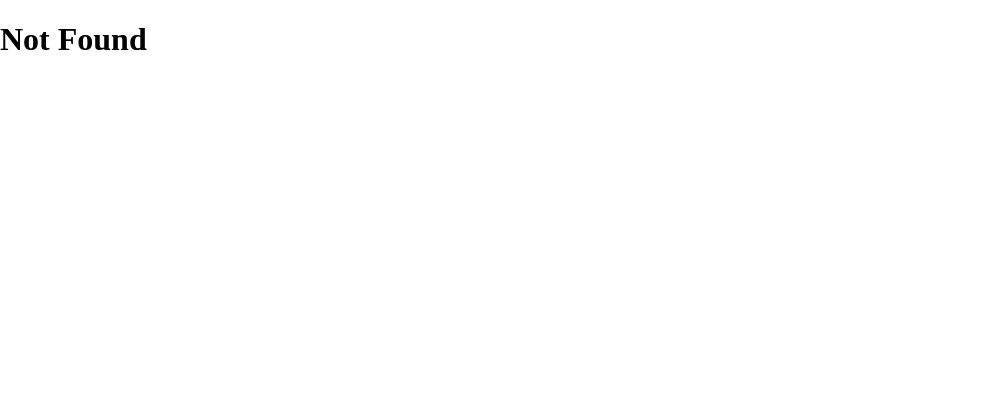
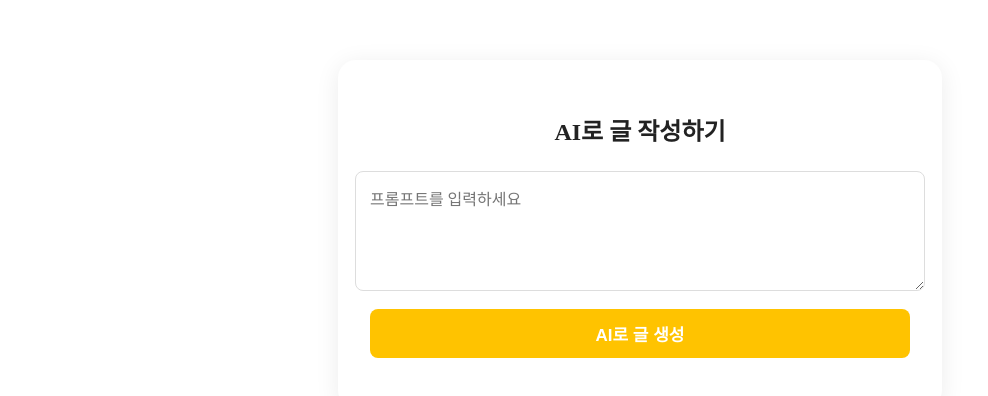
Before and after one commit to Team-Ampersand/HoneyPot-Client, a React (Create React App) app: page /ai-writing in a window 1280 px wide. Shown: the top 396 px of the page, without its empty margins (0-988 px from the left). Built offline with nearby package versions, Linux system fonts and the light colour scheme; sample sign-in values are in the browser's storage.

Commit message:
feat: ai 기능 제작

```diff
--- a/src/App.js
+++ b/src/App.js
@@ -1,4 +1,4 @@
-import { BrowserRouter as Router, Routes, Route } from "react-router-dom";
+import { BrowserRouter, Routes, Route } from "react-router-dom";
 import {
   Main,
   Onboarding,
@@ -17,6 +17,7 @@ import "react-toastify/dist/ReactToastify.css";
 import { useEffect } from "react";
 import { useLocation, useNavigate } from "react-router-dom";
 import getToken from "./apis/getToken";
+import AIWriting from "./components/AIWriting";
 
 function AuthGuard({ children }) {
   const location = useLocation();
@@ -43,7 +44,7 @@ function App() {
   return (
     <div>
       <GlobalStyles />
-      <Router>
+      <BrowserRouter>
         <AuthGuard>
           <Routes>
             <Route path="/" element={<Root />} />
@@ -56,10 +57,11 @@ function App() {
             <Route path="/posting/:id" element={<Posting />} />
             <Route path="/edit" element={<Edit />} />
             <Route path="/mypage" element={<Mypage />} />
+            <Route path="/ai-writing" element={<AIWriting />} />
             <Route path="*" element={<h1>Not Found</h1>} />
           </Routes>
         </AuthGuard>
-      </Router>
+      </BrowserRouter>
       <ToastContainer
         position="top-right"
         autoClose={2000}
--- /dev/null
+++ b/src/components/AIWriting/index.jsx
@@ -0,0 +1,88 @@
+import React, { useState } from "react";
+import { useNavigate } from "react-router-dom";
+import {
+  Container,
+  Title,
+  PromptTextarea,
+  GenerateButton,
+  ResultContainer,
+  ResultTitle,
+  ResultContent,
+  ConfirmButton,
+} from "./style";
+
+const AIWriting = () => {
+  const [prompt, setPrompt] = useState("");
+  const [aiTitle, setAiTitle] = useState("");
+  const [aiContent, setAiContent] = useState("");
+  const [loading, setLoading] = useState(false);
+  const navigate = useNavigate();
+
+  const handleAIWrite = async () => {
+    setLoading(true);
+    try {
+      const apiKey = process.env.REACT_APP_AI_API_KEY;
+
+      const payload = {
+        text: prompt,
+        key: apiKey,
+      };
+      console.log("Request payload:", payload);
+
+      const response = await fetch(
+        "https://translate-api-school.gosport.kr/result",
+        {
+          method: "POST",
+          headers: { "Content-Type": "application/json" },
+          body: JSON.stringify(payload),
+        }
+      );
+      if (response.ok) {
+        const data = await response.json();
+        const content = data.result;
+        const [titleLine, ...bodyLines] = content.split("\n");
+        setAiTitle(titleLine.replace("[제목]", "").trim());
+        setAiContent(bodyLines.join("\n").trim());
+      } else {
+        alert("AI 글 생성 실패: " + response.status);
+      }
+    } catch (e) {
+      alert("서버 통신 오류: " + e.message);
+    }
+    setLoading(false);
+  };
+
+  const handleConfirm = () => {
+    localStorage.setItem("aiTitle", aiTitle);
+    localStorage.setItem("aiContent", aiContent);
+    navigate("/writing");
+  };
+
+  return (
+    <Container>
+      <Title>AI로 글 작성하기</Title>
+      <PromptTextarea
+        value={prompt}
+        onChange={(e) => setPrompt(e.target.value)}
+        placeholder="프롬프트를 입력하세요"
+        rows={5}
+      />
+      <GenerateButton
+        onClick={handleAIWrite}
+        disabled={loading || !prompt.trim()}
+        loading={loading}
+      >
+        {loading ? "생성 중..." : "AI로 글 생성"}
+      </GenerateButton>
+      {aiTitle && (
+        <ResultContainer>
+          <ResultTitle>제목: {aiTitle}</ResultTitle>
+          <ResultContent>{aiContent}</ResultContent>
+          <ConfirmButton onClick={handleConfirm}>확인</ConfirmButton>
+        </ResultContainer>
+      )}
+    </Container>
+  );
+};
+
+export default AIWriting;
--- /dev/null
+++ b/src/components/AIWriting/style.js
@@ -0,0 +1,84 @@
+import styled from "styled-components";
+
+export const Container = styled.div`
+  max-width: 540px;
+  margin: 60px auto;
+  padding: 32px;
+  background: #fff;
+  border-radius: 18px;
+  box-shadow: 0 4px 24px rgba(0, 0, 0, 0.08);
+  display: flex;
+  flex-direction: column;
+  align-items: center;
+`;
+
+export const Title = styled.h2`
+  margin-bottom: 24px;
+  color: #222;
+  font-weight: 700;
+`;
+
+export const PromptTextarea = styled.textarea`
+  width: 100%;
+  margin-bottom: 18px;
+  border-radius: 8px;
+  border: 1px solid #ddd;
+  padding: 14px;
+  font-size: 16px;
+  resize: vertical;
+  font-family: inherit;
+`;
+
+export const GenerateButton = styled.button`
+  width: 100%;
+  padding: 12px 0;
+  border-radius: 8px;
+  border: none;
+  background: #ffc300;
+  color: #fff;
+  font-weight: 700;
+  font-size: 17px;
+  cursor: ${({ loading }) => (loading ? "not-allowed" : "pointer")};
+  margin-bottom: 18px;
+  transition: background 0.2s;
+`;
+
+export const ResultContainer = styled.div`
+  width: 100%;
+  margin-top: 18px;
+  background: #f7f7f7;
+  border-radius: 10px;
+  padding: 20px;
+  box-sizing: border-box;
+  box-shadow: 0 2px 8px rgba(0, 0, 0, 0.03);
+  word-break: break-all;
+`;
+
+export const ResultTitle = styled.h3`
+  margin: 0 0 12px 0;
+  color: #222;
+`;
+
+export const ResultContent = styled.div`
+  white-space: pre-wrap;
+  word-break: break-all;
+  font-size: 16px;
+  color: #444;
+  line-height: 1.7;
+  max-height: 320px;
+  overflow-y: auto;
+`;
+
+export const ConfirmButton = styled.button`
+  margin-top: 18px;
+  width: 100%;
+  padding: 10px 0;
+  border-radius: 8px;
+  border: none;
+  background: #222;
+  color: #fff;
+  font-weight: 700;
+  font-size: 16px;
+  cursor: pointer;
+  transition: background 0.2s;
+`;
--- a/src/components/Edit/index.jsx
+++ b/src/components/Edit/index.jsx
@@ -75,7 +75,7 @@ const Edit = () => {
         title,
         content,
       });
-      if (response.status === 200) {
+      if (response.status === 200 || response.status === 204) {
         toast.success("수정이 완료되었습니다!");
         navigate("/");
       } else {
--- a/src/components/Main/index.jsx
+++ b/src/components/Main/index.jsx
@@ -11,6 +11,7 @@ import {
 import { instance } from "../../apis";
 import { useNavigate } from "react-router";
 import { toast } from "react-toastify";
+import WriteModal from "../common/Modal/WriteModal";
 
 const CATEGORY_MAP = {
   BEAUTY: "뷰티/패션",
@@ -30,6 +31,7 @@ const Main = () => {
   const [selectedBook, setSelectedBook] = useState("POETRY");
   const [selectedOTT, setSelectedOTT] = useState("WAVVE");
   const [keyword, setKeyword] = useState("");
+  const [showModal, setShowModal] = useState(false);
   const navigate = useNavigate();
 
   const handleSelection = (name, value) => {
@@ -219,10 +221,23 @@ const Main = () => {
             )}
           </S.PostPart>
         </S.MainContainer>
-        <S.WriteButton onClick={() => navigate("/writing")}>
+        <S.WriteButton onClick={() => setShowModal(true)}>
           <AddPost />
         </S.WriteButton>
       </S.Background>
+      {showModal && (
+        <WriteModal
+          onClose={() => setShowModal(false)}
+          onAIWrite={() => {
+            setShowModal(false);
+            navigate("/ai-writing");
+          }}
+          onWrite={() => {
+            setShowModal(false);
+            navigate("/writing");
+          }}
+        />
+      )}
     </>
   );
 };
--- a/src/components/Posting/index.jsx
+++ b/src/components/Posting/index.jsx
@@ -114,7 +114,7 @@ const Posting = () => {
       await instance
         .delete(`/post/${id}`)
         .then((res) => {
-          toast.success(res.data);
+          toast.success("게시글 삭제 성공");
           navigate("/");
         })
         .catch((e) => {});
@@ -207,7 +207,11 @@ const Posting = () => {
       <S.PostBackground>
         <S.PostContainer>
           <S.ContentContainer>
-            <S.ContentTitle>{posting.title}</S.ContentTitle>
+            <S.ContentTitle>
+              <ReactMarkdown rehypePlugins={[rehypeRaw]}>
+                {posting.title}
+              </ReactMarkdown>
+            </S.ContentTitle>
             <S.CreationContainer>
               <S.DivideContainer>
                 <S.CreationText>{posting.author}</S.CreationText>
--- a/src/components/Writing/index.jsx
+++ b/src/components/Writing/index.jsx
@@ -1,4 +1,4 @@
-import React, { useState } from "react";
+import React, { useState, useEffect } from "react";
 import { useNavigate } from "react-router";
 import * as S from "./style";
 import Header from "../Header";
@@ -29,6 +29,17 @@ const Writing = () => {
   const [selectedField, setSelectedField] = useState(null);
 
   const navigate = useNavigate();
+
+  useEffect(() => {
+    const aiTitle = localStorage.getItem("aiTitle");
+    const aiContent = localStorage.getItem("aiContent");
+    if (aiTitle || aiContent) {
+      setTitle(aiTitle || "");
+      setContent(aiContent || "");
+      localStorage.removeItem("aiTitle");
+      localStorage.removeItem("aiContent");
+    }
+  }, []);
 
   const onChangeInput = (e) => {
     const {
--- /dev/null
+++ b/src/components/common/Modal/WriteModal.jsx
@@ -0,0 +1,17 @@
+import React from "react";
+import * as S from "./style";
+
+const WriteModal = ({ onClose, onAIWrite, onWrite }) => (
+  <S.ModalBackground>
+    <S.ModalBox>
+      <S.ModalTitle>글 작성 방법 선택</S.ModalTitle>
+      <S.ButtonRow>
+        <S.ModalButton onClick={onAIWrite}>AI로 글 작성하기</S.ModalButton>
+        <S.ModalButton onClick={onWrite}>글 작성하기</S.ModalButton>
+      </S.ButtonRow>
+      <S.CloseButton onClick={onClose}>닫기</S.CloseButton>
+    </S.ModalBox>
+  </S.ModalBackground>
+);
+
+export default WriteModal;
--- /dev/null
+++ b/src/components/common/Modal/style.js
@@ -0,0 +1,54 @@
+import styled from "styled-components";
+
+export const ModalBackground = styled.div`
+  position: fixed;
+  top: 0;
+  left: 0;
+  width: 100vw;
+  height: 100vh;
+  background: rgba(0, 0, 0, 0.3);
+  display: flex;
+  align-items: center;
+  justify-content: center;
+  z-index: 1000;
+`;
+
+export const ModalBox = styled.div`
+  background: #fff;
+  border-radius: 16px;
+  padding: 32px 24px;
+  min-width: 320px;
+  display: flex;
+  flex-direction: column;
+  align-items: center;
+`;
+
+export const ModalTitle = styled.h2`
+  margin-bottom: 24px;
+`;
+
+export const ButtonRow = styled.div`
+  display: flex;
+  gap: 16px;
+  margin-bottom: 16px;
+`;
+
+export const ModalButton = styled.button`
+  padding: 12px 24px;
+  border: none;
+  border-radius: 8px;
+  background: #ffc300;
+  color: #fff;
+  font-size: 16px;
+  font-weight: 700;
+  cursor: pointer;
+`;
+
+export const CloseButton = styled.button`
+  margin-top: 8px;
+  background: none;
+  border: none;
+  color: #999;
+  font-size: 14px;
+  cursor: pointer;
+`;
```
Also changed, not shown: 1 other file (tests, documents, lock files or other folders).
